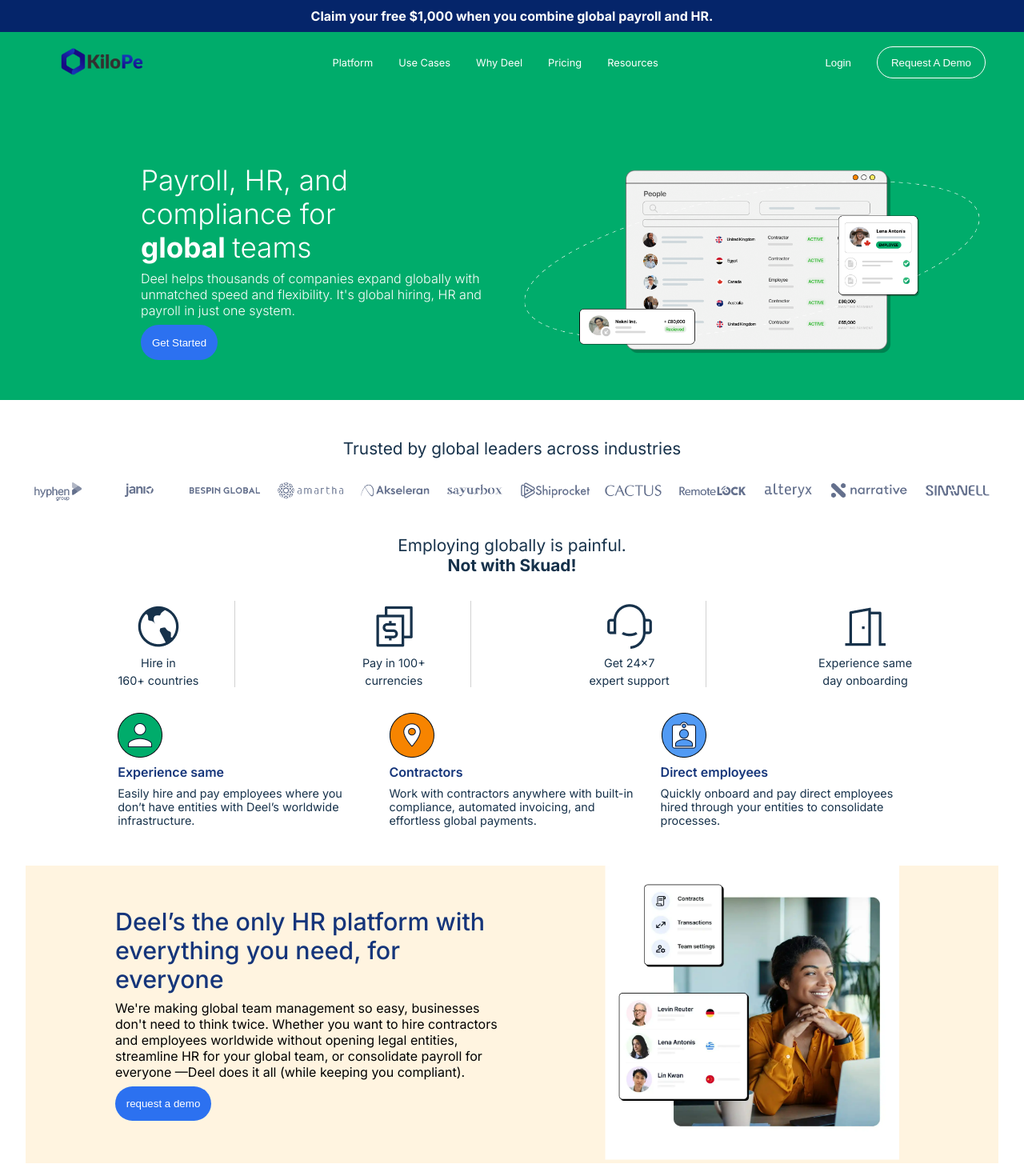
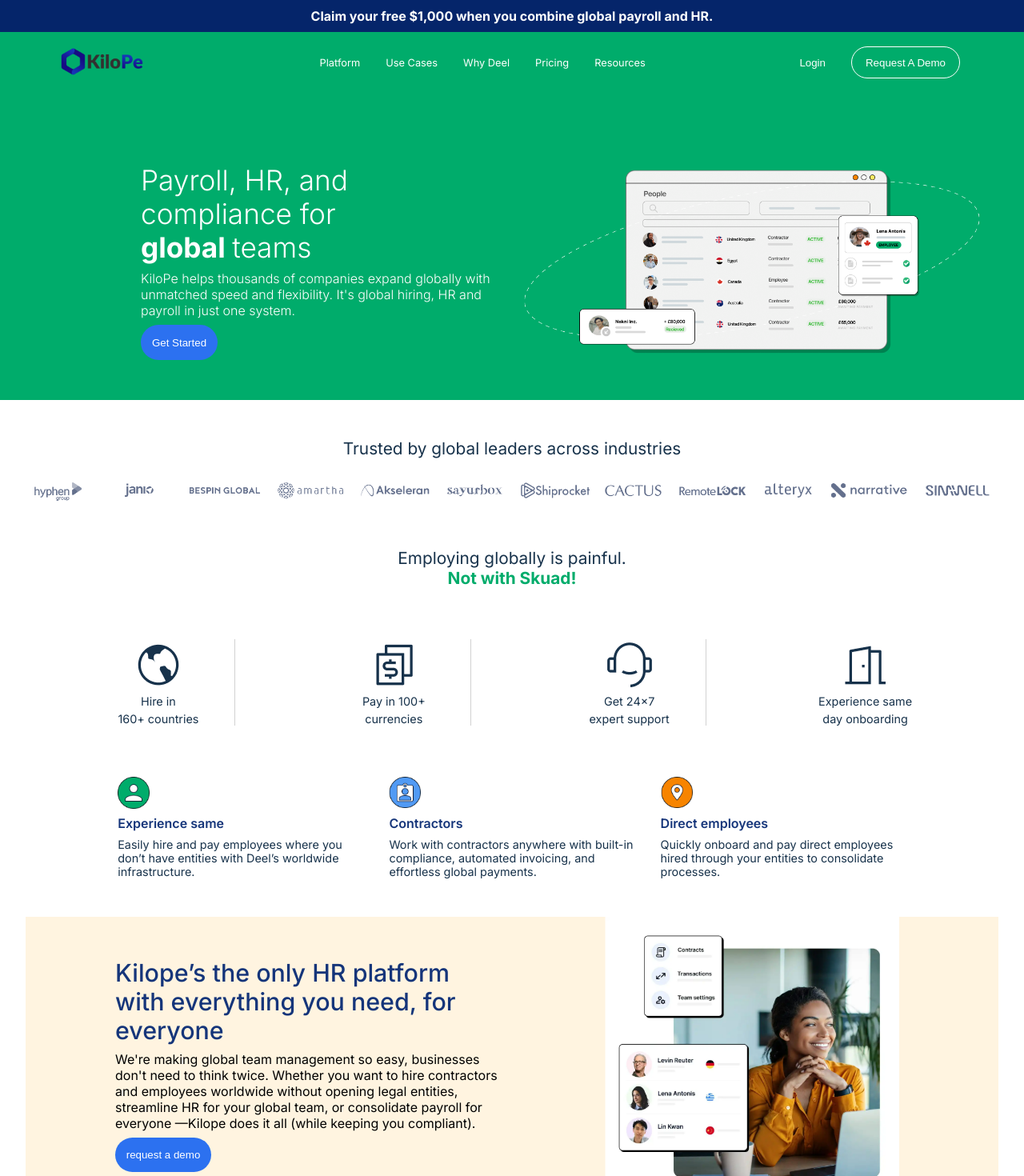
Before and after one commit to Adnan1O/kilope, a Next.js app: page / in a window 1280 px wide. Shown: the top 1470 px of the page at 80% size. Built offline with nearby package versions, Linux system fonts and the light colour scheme.

Commit message:
responsive part done now improving the design

```diff
--- /dev/null
+++ b/src/app/pages/comps/footer/resnav/resnav.tsx
@@ -0,0 +1,12 @@
+import React from 'react'
+"use client"
+
+const Resnav = () => {
+  return (
+    <div className='resnav'>
+       <BiMenuAltRight size={28} className='menu' />
+    </div>
+  )
+}
+
+export default Resnav
--- a/src/app/pages/home/brands/brand.tsx
+++ b/src/app/pages/home/brands/brand.tsx
@@ -89,7 +89,7 @@ const Brand = () => {
         </div>
         <div className="employees-area">
         <Image
-        src={e2}
+        src={e3}
         alt=''
         />
         <span>Contractors</span>
@@ -99,7 +99,7 @@ const Brand = () => {
         </div>
         <div className="employees-area">
         <Image
-        src={e3}
+        src={e2}
         alt=''
         />
         <span>Direct employees</span>
--- a/src/app/pages/home/brands/brands.css
+++ b/src/app/pages/home/brands/brands.css
@@ -1,7 +1,7 @@
 .brand{
 display: flex;
 flex-direction: column;
-gap: 2rem;
+gap: 3rem;
 }
 .trust{
     display: flex;
@@ -34,13 +34,16 @@ gap: 2rem;
     display: flex;
     flex-direction: column;
     align-items: center;
-    gap: 2rem;
+    gap: 4rem;
 }
 .brand .sup-txt{
     display: flex;
     flex-direction: column;
     align-items: center;
 
+}
+.brand .sup-txt strong{
+    color: #00AC6B;
 }
 .services{
     display: flex;
@@ -84,6 +87,11 @@ gap: 2rem;
 .employees-area p{
     font-size: 0.9rem;
 }
+.employees .employees-area img{
+    height: 2.5rem;
+    width: 2.5rem;
+    object-fit: contain;
+}
 @media (max-width:500px) {
 
 .employees-area{
--- a/src/app/pages/home/hero.tsx
+++ b/src/app/pages/home/hero.tsx
@@ -1,9 +1,10 @@
+"use client";
 import React from 'react'
 import Image from "next/image"
 import kipope from "../../KiloPe2 1.png"
 import banner from "../../banner.png"
+import Resnav from './resnav';
 
-import { BiMenuAltRight } from 'react-icons/bi';
 const Hero = () => {
 
   return (
@@ -30,17 +31,18 @@ const Hero = () => {
   <div className="login-area">
     <button className="login">Login</button>
     <button className="demo">Request A Demo</button>
-    <BiMenuAltRight size={28} className='menu' />
+   <Resnav/>
+
   </div>
   </div>
   <div className="banner">
     <div className="b-txt">
     <h2>Payroll, HR, and <br />
         compliance for <br /> <span>global </span>teams </h2>
-<p>Deel helps thousands of companies expand globally with
-unmatched speed and flexibility. It's global hiring, HR and
-payroll in just one system.</p>
-<button>Get Started</button>
+    <p>KiloPe helps thousands of companies expand globally with
+    unmatched speed and flexibility. It's global hiring, HR and
+    payroll in just one system.</p>
+    <button>Get Started</button>
     </div>
     <div className="b-img">
 <Image
--- a/src/app/pages/home/hr.tsx
+++ b/src/app/pages/home/hr.tsx
@@ -9,13 +9,13 @@ const Hr = () => {
     <div className='hr'>
       <div className="hr-area">
       <div className="h-txt">
-<h4>Deel’s the only HR
+<h4>Kilope’s the only HR
 platform with everything
 you need, for everyone</h4>
 <p>We're making global team management so easy, businesses don't
 need to think twice. Whether you want to hire contractors and
 employees worldwide without opening legal entities, streamline HR for
-your global team, or consolidate payroll for everyone —Deel does it all
+your global team, or consolidate payroll for everyone —Kilope does it all
 (while keeping you compliant).</p>
 <button>request a demo</button>
     </div>
--- a/src/app/pages/home/resnav.tsx
+++ b/src/app/pages/home/resnav.tsx
@@ -1,17 +1,20 @@
+"use client";
 import React from 'react'
+import { BiMenuAltRight } from 'react-icons/bi';
 
 const Resnav = () => {
   return (
-    <div>
-         <ul>
-      <li>Platform</li>
-      <li>Use Cases</li>
-      <li>Why Deel</li>
-      <li>Pricing</li>
-      <li>Resources</li>
-    </ul>
+    <div className='resnav'>
+  <BiMenuAltRight size={28} className='menu' onClick={()=>console.log("object")} />
     </div>
   )
 }
 
 export default Resnav
+{/* <ul>
+<li>Platform</li>
+<li>Use Cases</li>
+<li>Why Deel</li>
+<li>Pricing</li>
+<li>Resources</li>
+</ul> */}
```
Also changed, not shown: src/app/pages/comps/footer/resnav/resnav.css (added).
